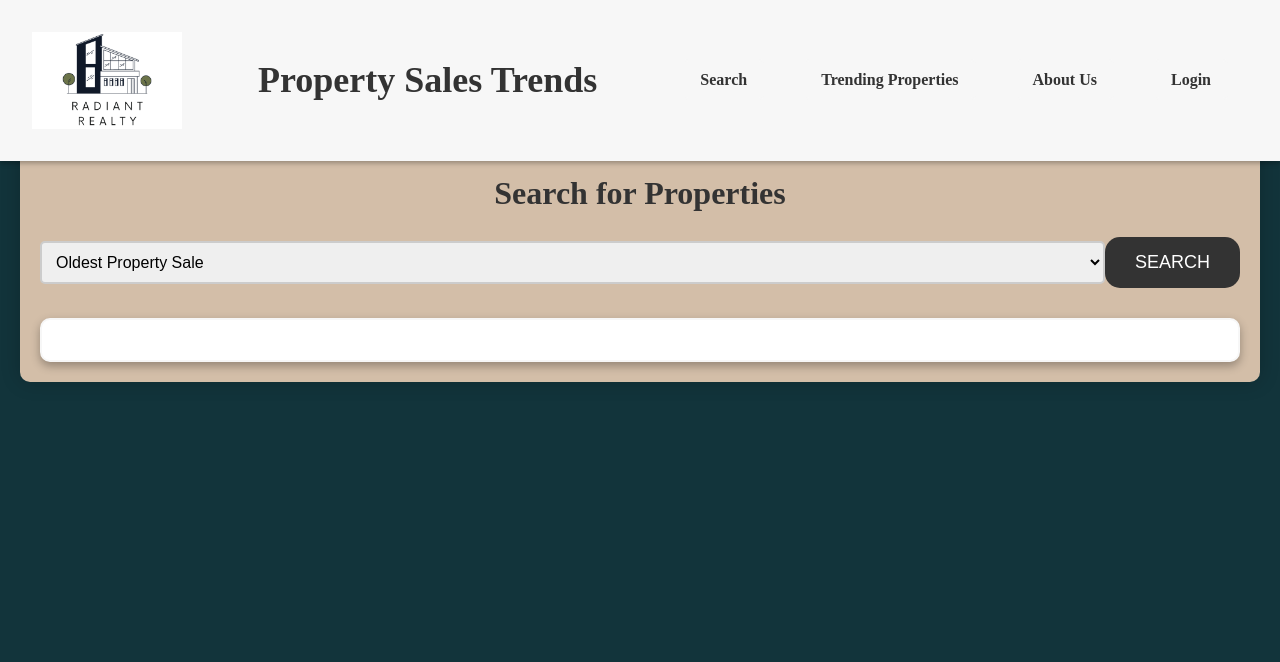
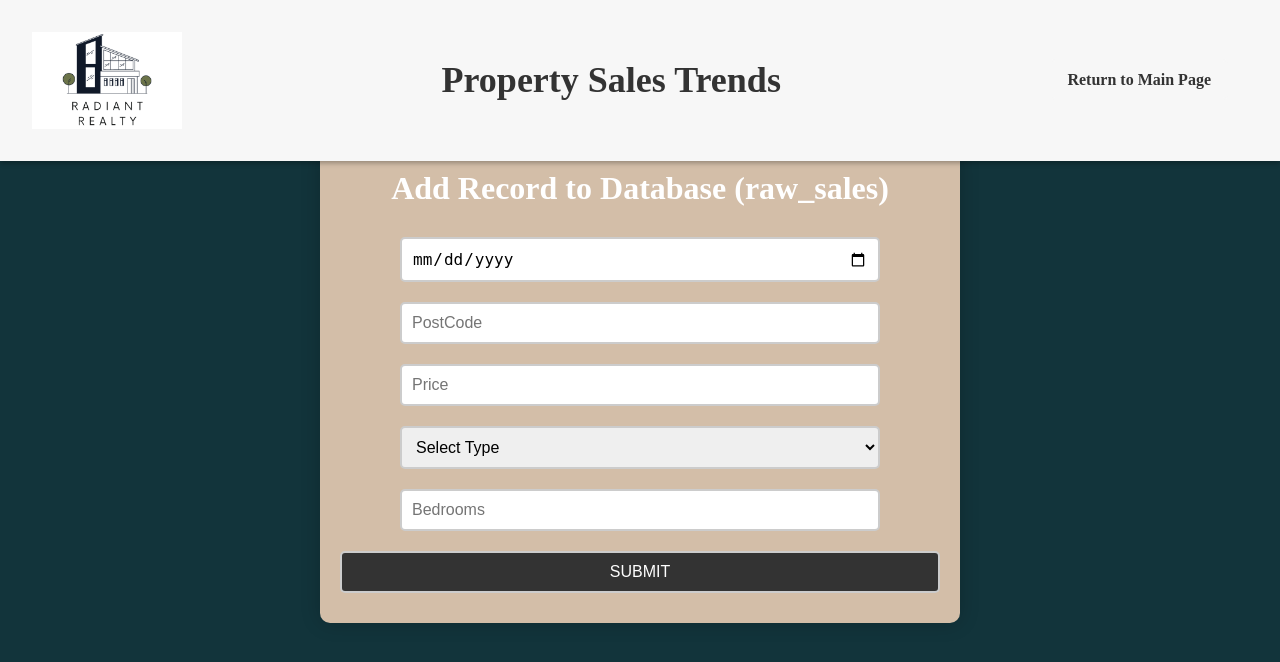
Before and after one commit to natalieminer/COMP4150-Residential-Property-Sales, a Flask app: page /main_page in a window 1280 px wide. Shown: the top 662 px of the page. Run offline with Flask 3, Linux system fonts and the light colour scheme.

Commit message:
updating with admin.html functionality

```diff
--- a/app.py
+++ b/app.py
@@ -1,17 +1,19 @@
 from flask import Flask, render_template, request, redirect, url_for, jsonify
 import pyodbc
+from dotenv import load_dotenv
+import os
 
-
+# Load environment variables from .env file
+load_dotenv()
 
 app = Flask(__name__, static_folder='static')
 
-
-# Replace these values with your MSSQL database credentials
-server = 'nmserver23.database.windows.net'
-database = 'COMP4150'
-username = 'nmserver23'
-password = 'Nm061747012!'
-driver = 'ODBC Driver 17 for SQL Server'
+# Retrieve database credentials from environment variables
+server = os.getenv('DB_SERVER')
+database = os.getenv('DB_DATABASE')
+username = os.getenv('DB_USERNAME')
+password = os.getenv('DB_PASSWORD')
+driver = os.getenv('DB_DRIVER')
 
 # Create a connection string
 connection_string = f'DRIVER={driver};SERVER={server};DATABASE={database};UID={username};PWD={password};'
@@ -200,8 +202,6 @@ def about_us_page():
     return render_template('about_us_page.html')
 
 
-
-
 # Route for sign up page
 @app.route('/sign_up', methods=['GET', 'POST'])
 def sign_up():
@@ -210,10 +210,8 @@ def sign_up():
         password = request.form.get('password')
         print(f"Received form data - Username: {username}, Password: {password}")
 
-        # Set the default value for 'access_type' to 'users'
-        access_type = 'users'
         # Insert user data into the 'users' table
-        query = "INSERT INTO users (username, password_hash, access_type) VALUES (?, ?, ?)"
+        query = "INSERT INTO users (username, password_hash) VALUES (?, ?)"
 
         try:
             connection = getattr(app, 'database_connection', None)
@@ -240,5 +238,46 @@ def sign_up():
 
     return render_template('sign_up.html')
 
+
+# Route for admin page
+@app.route('/admin', methods=['GET', 'POST'])
+def admin():
+    if request.method == 'POST':
+        # Retrieve form data
+        datesold = request.form.get('datesold')
+        postcode = request.form.get('postcode')
+        price = request.form.get('price')
+        property_type = request.form.get('propertyType')
+        bedrooms = request.form.get('bedrooms')
+
+        # Insert the form data into the database
+        query = "INSERT INTO raw_sales (datesold, postcode, price, propertyType, bedrooms) VALUES (?, ?, ?, ?, ?)"
+
+        try:
+            connection = getattr(app, 'database_connection', None)
+
+            if connection is None:
+                # Database connection error, return an error message
+                return render_template('admin.html', error='Error connecting to the database'), 401
+
+            if connection.closed:
+                # Database connection is closed, reopen it
+                connection = create_connection()
+                setattr(app, 'database_connection', connection)
+
+            cursor = connection.cursor()
+            cursor.execute(query, (datesold, postcode, price, property_type, bedrooms))
+            connection.commit()
+            cursor.close()
+            return "New Property submitted successfully"
+
+        except Exception as e:
+            import traceback
+            traceback.print_exc()
+            return render_template('admin.html', error=f"Error: {str(e)}"), 500
+
+    return render_template('admin.html')
+
+
 if __name__ == '__main__':
     app.run(debug=True)
--- a/templates/main_page.html
+++ b/templates/main_page.html
@@ -2,8 +2,68 @@
 <html lang="en">
 <head>
     <meta charset="UTF-8">
-    <title>Residential Property Sales Trending Platform</title>
+    <meta name="viewport" content="width=device-width, initial-scale=1.0">
+    <title>Admin Page - Residential Property Sales</title>
     <link rel="stylesheet" href="{{ url_for('static', filename='style.css') }}">
+    <style>
+        body {
+            font-family: "Lora", serif;
+            background: #12343b;
+            color: #fff;
+        }
+
+        main {
+            max-width: 600px;
+            margin: 150px auto 0;
+            padding: 20px;
+            background: #d3bea8;
+            border-radius: 10px;
+            box-shadow: 0 0 20px rgba(0, 0, 0, 0.2);
+        }
+
+        #signup {
+            text-align: center;
+        }
+
+        #signup h2 {
+            font-family: "Playfair Display", serif;
+            font-size: 32px;
+            margin-bottom: 20px;
+        }
+
+        #submitForm {
+            display: flex;
+            flex-direction: column;
+            align-items: center;
+            justify-content: center;
+            text-align: center;
+        }
+
+        #submitForm label,
+        #submitForm select,
+        #submitForm input {
+            width: 80%;
+            padding: 10px;
+            margin: 10px 0;
+            border: 2px solid #ccc;
+            border-radius: 5px;
+            font-size: 16px;
+            box-sizing: border-box;
+        }
+
+        #submitForm input[type="submit"] {
+            width: 100%;
+            margin: 10px 0;
+            background-color: #333;
+            color: #fff;
+            cursor: pointer;
+        }
+
+        #loginLink {
+            margin-top: 20px;
+            text-align: center;
+        }
+    </style>
 </head>
 <body>
     <header>
@@ -13,114 +73,85 @@
         <h1>Property Sales Trends</h1>
         <nav>
             <ul>
-                <li><a href="#search" onclick="scrollToSection('search')">Search</a></li>
-                <li><a href="#trending-properties" onclick="scrollToSection('trending-properties')">Trending Properties</a></li>
-                <li><a href="about_us_page">About Us</a></li>
-                <li style="display: none;" id="loginLink"><a href="login">Login</a></li>
-                <li style="display: none;" id="logoutLink"><a href="#" id="logoutBtn">Logout</a></li>
+                <li><a href="main_page" onclick="return redirectToMainPage()">Return to Main Page</a></li>
             </ul>
         </nav>
     </header>
     <main>
-        <section id="search">
-            <h2>Search for Properties</h2>
-            <form id="searchForm" class="search-form">
-                <select id="querySelector">
-                    <option value="query1">Oldest Property Sale</option>
-                    <option value="query2">Newest Property Sale</option>
-                    <option value="query3">Top 10 Sales by Date</option>
-                    <!-- Add more options as needed -->
+        <div id="signup">
+            <h2>Add Record to Database (raw_sales)</h2>
+        </div>
+
+        <div id="submitForm">
+            <form action="submit.php" method="post">
+                <input type="date" id="datesold" name="datesold" placeholder="Date" required>
+                <input type="text" id="postcode" name="postcode" placeholder="PostCode" required>
+                <input type="number" id="price" name="price" placeholder="Price" required>
+                <div id="propertyTypeContainer">
+                    <select id="propertyType" name="propertyType" required>
+                        <option aria-placeholder="Type">Select Type</option>
+                        <option value="House">House</option>
+                        <option value="Apartment">Apartment</option>
+                        <option value="Condo">Condo</option>
+                        <option value="Unit">Condo</option>
                     </select>
-                <input type="submit" value="Search">
+                </div>
+                <input type="number" id="bedrooms" name="bedrooms" placeholder="Bedrooms" required>
+                <input type="submit" value="Submit">
             </form>
-            </section>
-
-            <section id="search-results">
-                <div id="resultContainer"></div>
-            </section>
+        </div>
     </main>
 
     <script>
+        document.getElementById('submitForm').addEventListener('submit', function (e) {
+            e.preventDefault();
 
-        document.getElementById('logoLink').addEventListener('click', function (e) {
-            e.preventDefault();
-            window.location.href = 'main_page';
+            // Get form data
+            var datesold = document.getElementById('datesold').value;
+            var postcode = document.getElementById('postcode').value;
+            var price = document.getElementById('price').value;
+            var propertyType = document.getElementById('propertyType').value;
+            var bedrooms = document.getElementById('bedrooms').value;
+
+            // Create a FormData object and append the form fields
+            var formData = new FormData();
+            formData.append('datesold', datesold);
+            formData.append('postcode', postcode);
+            formData.append('price', price);
+            formData.append('propertyType', propertyType);
+            formData.append('bedrooms', bedrooms);
+
+            // Call the function to submit the form data
+            submitAdminForm(formData);
         });
 
-        // Check if the user is logged in when the page loads
-        var loggedInUser = localStorage.getItem('loggedInUser');
-        if (loggedInUser) {
-            // If user is logged in, show the logout link and hide the login link
-            document.getElementById('loginLink').style.display = 'none';
-            document.getElementById('logoutLink').style.display = 'block';
+        function submitAdminForm(formData) {
+            var xhr = new XMLHttpRequest();
+            xhr.open('POST', '{{ url_for("admin") }}', true);
+
+            xhr.onreadystatechange = function () {
+                if (xhr.readyState === XMLHttpRequest.DONE) {
+                    if (xhr.status === 200) {
+                        // Check if the response is JSON
+                        if (xhr.getResponseHeader('Content-Type') === 'application/json') {
+                            var jsonResponse = JSON.parse(xhr.responseText);
+                            alert('Submission Successful');
+                            // Handle JSON response
                         } else {
-            // If user is not logged in, show the login link and hide the logout link
-            document.getElementById('loginLink').style.display = 'block';
-            document.getElementById('logoutLink').style.display = 'none';
+                            // Handle non-JSON response
+                            alert('Submission Successful');
+                            window.location.href = '/admin'; // Redirect to admin page after successful submission
                         }
-
-        document.getElementById('logoutBtn').addEventListener('click', function (e) {
-            e.preventDefault();
-
-            // Clear the user information from localStorage
-            localStorage.removeItem('loggedInUser');
-
-            // Redirect to the main page (refresh)
-            window.location.href = 'main_page';
-        });
-
-        document.getElementById('searchForm').addEventListener('submit', function (e) {
-        e.preventDefault();
-        // Get the value from the dropdown
-        var selectedQuery = document.getElementById('querySelector').value;
-        // Perform the query based on the selected option
-        performQuery(selectedQuery);
-        });
-
-
-        function performQuery(query) {
-        fetch('/main_page', {
-            method: 'POST',
-            headers: {
-                'Content-Type': 'application/x-www-form-urlencoded',
-            },
-            body: new URLSearchParams({
-                'querySelector': query,
-            }),
-        })
-        .then(response => response.json())
-        .then(data => {
-            displaySearchResults(data.results);
-        })
-        .catch(error => console.error('Error performing query:', error));
-        }
-
-        function displaySearchResults(result) {
-            var resultContainer = document.getElementById('resultContainer');
-
-            if (result && result.length > 0) {
-                var resultList = '<ul>';
-                result.forEach(item => {
-                    if (typeof item === 'object') {
-                        resultList += '<li>';
-                        for (var key in item) {
-                            resultList += '<strong>' + key + ':</strong> ' + item[key] + ', ';
-                        }
-                        resultList = resultList.slice(0, -2); // Remove the trailing comma and space
-                        resultList += '</li>';
                     } else {
-                        resultList += '<li>' + item + '</li>';
-                    }
-                });
-                resultList += '</ul>';
-                resultContainer.innerHTML = resultList;
-            } else {
-                resultContainer.innerHTML = '<p>No results found</p>';
+                        // Handle error response from the server
+                        alert('Error: Unable to submit entry. Please try again.');
                     }
                 }
+            };
 
+            xhr.send(formData); // Send the form data to the server
+        }
+    </script>
 
-
-    </script>
 </body>
 </html>
```
Also changed, not shown: 1 other file. Lines whose indentation alone changed are shown as unchanged.
